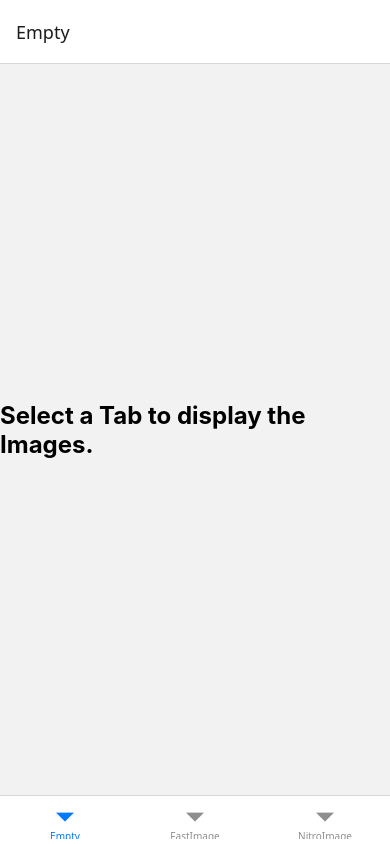
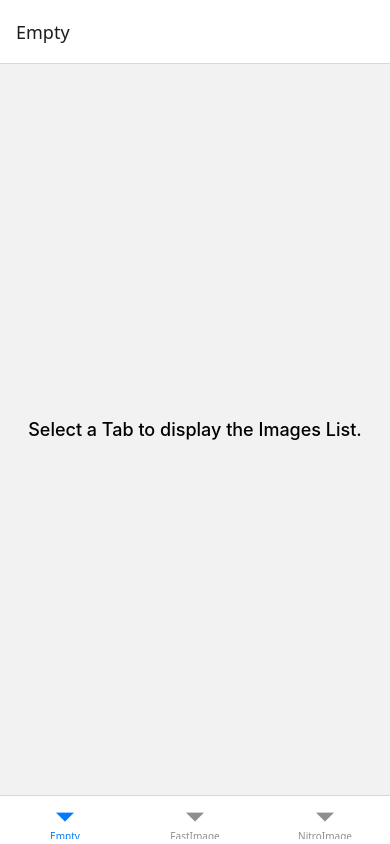
Before and after one commit to mrousavy/react-native-nitro-image, a React Native app in the folder example/: screen / in a window 390 px wide. Built offline with nearby package versions, Linux system fonts and the light colour scheme.

Commit message:
Make it a grid

```diff
--- a/example/src/EmptyTab.tsx
+++ b/example/src/EmptyTab.tsx
@@ -3,7 +3,7 @@ import { StyleSheet, Text, View } from 'react-native';
 
 export function EmptyTab() {
   return (<View style={styles.container}>
-    <Text style={styles.text}>Select a Tab to display the Images.</Text>
+    <Text style={styles.text}>Select a Tab to display the Images List.</Text>
   </View>);
 }
 
@@ -15,7 +15,7 @@ const styles = StyleSheet.create({
     alignItems: 'center',
   },
   text: {
-    fontSize: 24,
-    fontWeight: 'bold',
+    fontSize: 18,
+    fontWeight: '500',
   },
 });
--- a/example/src/FastImageTab.tsx
+++ b/example/src/FastImageTab.tsx
@@ -5,11 +5,12 @@ import FastImage from 'react-native-fast-image';
 
 
 export function FastImageTab() {
-  const imageURLs = useMemo(() => createImageURLs(100), []);
+  const imageURLs = useMemo(() => createImageURLs(), []);
 
   return (<View>
     <Text>FastImage Tab</Text>
     <FlatList
+      numColumns={4}
       data={imageURLs}
       renderItem={({ item: url }) => (
         <FastImage source={{ uri: url }} style={styles.image} />
@@ -21,9 +22,7 @@ export function FastImageTab() {
 
 const styles = StyleSheet.create({
   image: {
-    width: '30%',
+    width: '25%',
     aspectRatio: 1,
-    borderWidth: 1,
-    borderColor: 'red',
   },
 });
--- a/example/src/Images.ts
+++ b/example/src/Images.ts
@@ -1,6 +1,7 @@
 
+const DEFAULT_COUNT = 200;
 
-export function createImageURLs(count: number, size = 800): string[] {
+export function createImageURLs(count: number = DEFAULT_COUNT, size = 800): string[] {
   return [...Array(count).fill(undefined)].map((_, index) => {
     return `https://picsum.photos/seed/${index + 1}/${size}`;
   });
--- a/example/src/NitroImageTab.tsx
+++ b/example/src/NitroImageTab.tsx
@@ -10,11 +10,12 @@ function AsyncImageImpl({ url }: { url: string }): React.ReactNode {
 const AsyncImage = React.memo(AsyncImageImpl);
 
 export function NitroImageTab() {
-  const imageURLs = useMemo(() => createImageURLs(100), []);
+  const imageURLs = useMemo(() => createImageURLs(), []);
 
   return (<View>
     <Text>NitroImage Tab</Text>
     <FlatList
+      numColumns={4}
       data={imageURLs}
       renderItem={({ item: url }) => (
         <AsyncImage url={url} />
@@ -25,9 +26,7 @@ export function NitroImageTab() {
 
 const styles = StyleSheet.create({
   image: {
-    width: '30%',
+    width: '25%',
     aspectRatio: 1,
-    borderWidth: 1,
-    borderColor: 'red',
   },
 });
```
